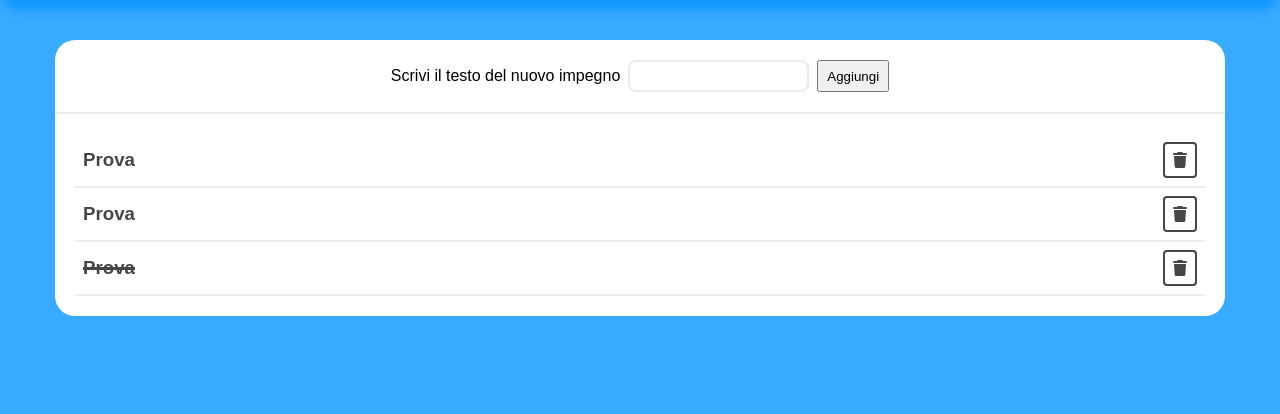
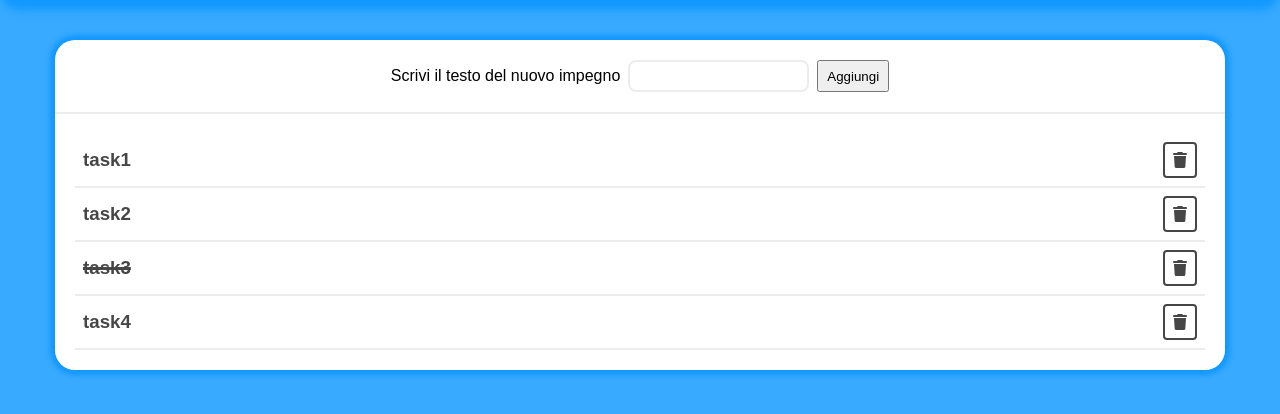
Before and after one commit to AlexNunzi/vue-todolist, a plain HTML site: page index.html in a window 1280 px wide. Shown: the part 132-546 px from the top of the page. Drawn offline with nearby package versions, Linux system fonts and the light colour scheme.

Commit message:
Milestone 1: Creato array di oggetti, ogni oggetto rappresenta un impegno da svolgere ed ha una chiave 'text' con la stringa che descrive l'impegno ed una chiave 'done' di tipo booleano. Stampati nell'html tanti <li> quanti sono gli elementi nell'array e per gli oggetti che hanno done: true aggiunta la classe='done' che mostra il testo sbarrato.

```diff
--- a/css/style.css
+++ b/css/style.css
@@ -20,6 +20,7 @@ body{
 }
 
 .container{
+    width: calc(100% - 30px);
     max-width: 1170px;
     margin: 0 auto;
 }
@@ -48,6 +49,11 @@ body{
 }
 
 /* MAIN ------------------------------------------------- */
+
+#todo{
+    box-shadow: 0px 0px 5px 5px #1298ff;
+    border-radius: 20px;
+}
 
 .todo-head{
     background-color: var(--bg-white);
@@ -91,6 +97,7 @@ body{
 
 .deleteButton{
     padding: 8px;
+    margin-left: 16px;
     border: 2px solid var(--border-deepGray);
     border-radius: 4px;
     cursor: pointer;
--- a/index.html
+++ b/index.html
@@ -20,7 +20,7 @@
             </header>
 
             <main>
-                <div class="container">
+                <div id="todo" class="container">
                     <div class="todo-head">
                         <label for="newTask">Scrivi il testo del nuovo impegno</label>
                         <input id="newTask" type="text">
@@ -28,19 +28,12 @@
                     </div>
                     <div class="todo-body">
                         <ul>
-                            <li>
-                                <h3>Prova</h3>
-                                <i class="deleteButton fa-solid fa-trash"></i>
-                            </li>
-                            <li>
-                                <h3>Prova</h3>
-                                <i class="deleteButton fa-solid fa-trash"></i>
-                            </li>
-                            <li>
-                                <h3 class="done">Prova</h3>
+                            <li v-for="(task, i) in toDoList">
+                                <h3 v-bind:class="taskDone(i)">{{toDoList[i].text}}</h3>
                                 <i class="deleteButton fa-solid fa-trash"></i>
                             </li>
                         </ul>
+
                     </div>
                 </div>
 
--- a/js/main.js
+++ b/js/main.js
@@ -3,7 +3,31 @@ const { createApp } = Vue
 createApp({
   data() {
     return {
-      message: 'Hello Vue!'
+        toDoList: [
+            {
+                text: 'task1',
+                done: false
+            },
+            {
+                text: 'task2',
+                done: false
+            },
+            {
+                text: 'task3',
+                done: true
+            },
+            {
+                text: 'task4',
+                done: false
+            },
+        ]
+    }
+  },
+  methods: {
+    taskDone(index){
+        if(this.toDoList[index].done){
+            return 'done';
+        }
     }
   }
 }).mount('#app')
```
